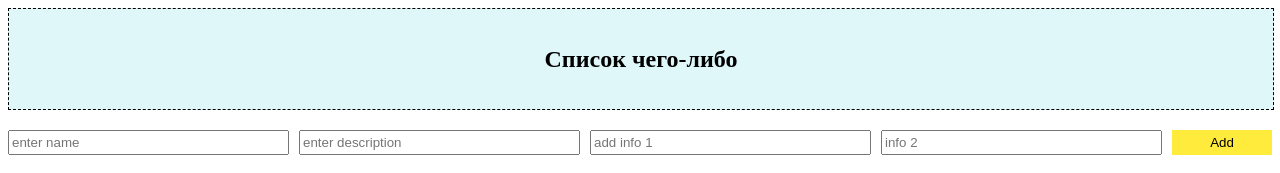
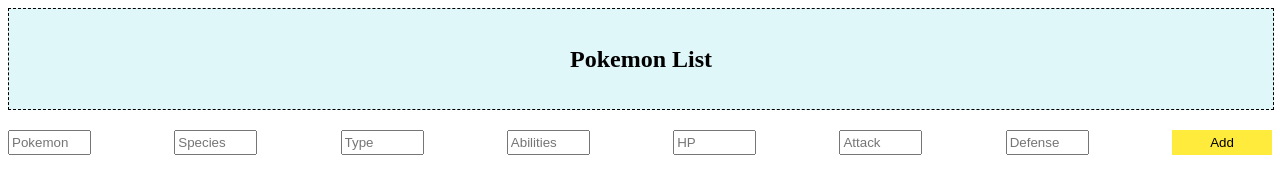
Before and after one commit to lebedev9114/igorlearn, a plain HTML site: page index.html in a window 1280 px wide. Shown: the top 173 px of the page. Drawn offline with Linux system fonts and the light colour scheme.

Commit message:
table grid

```diff
--- a/index.html
+++ b/index.html
@@ -1,6 +1,6 @@
 <!DOCTYPE html>
-<lang="en">
-<head>
+<html lang="en">
+<head></head>
     <meta charset="UTF-8">
     <meta name="viewport" content="width=device-width, initial-scale=1.0">
     <link rel="stylesheet" href="styles.css">
@@ -10,18 +10,21 @@
 <body>
     <main>
         <div class="header">
-            <h2>Список чего-либо</h2>
+            <h2>Pokemon List</h2>
         </div>
 
         <div class="form-container">
-            <input type="text" placeholder="enter name">
-            <input type="text" placeholder="enter description">
-            <input type="text" placeholder="add info 1">
-            <input type="text" placeholder="info 2">
+            <input type="text" class="input-length" id="pokemon" placeholder="Pokemon">
+            <input type="text" class="input-length" id="species" placeholder="Species">
+            <input type="text" class="input-length" id="type" placeholder="Type">
+            <input type="text" class="input-length" id="abilites" placeholder="Abilities">
+            <input type="text" class="input-length" id="hp" placeholder="HP">
+            <input type="text" class="input-length" id="attack" placeholder="Attack">
+            <input type="text" class="input-length" id="defense" placeholder="Defense">
             <button>Add</button>
         </div>
 
-        <div>
+
         <table>
             <thead>
                 <tr>
@@ -88,7 +91,7 @@
                 </tr>
             </tbody>
             </table>
-        </div>
+
 
 
         <div class="actions">
@@ -98,8 +101,7 @@
         </div>
     </main>
 
-
-
+    <script src="script.js"></script>
 </body>
 
 
--- a/styles.css
+++ b/styles.css
@@ -19,7 +19,7 @@ main {
 .form-container {
      display: grid;
      height: 25px;
-     grid-template-columns: 1fr 1fr 1fr 1fr 100px;
+     grid-template-columns: 1fr 1fr 1fr 1fr 1fr 1fr 1fr 100px;
      gap: 10px;
 }
 
@@ -74,3 +74,7 @@ table tr:nth-child(even) {
 .actions .delete {
     background-color: #ef9a9a;
 }
+
+.input-length {
+    width: 75px;
+}
```
Also changed, not shown: main.js (added, +14 -0 lines). Lines whose indentation alone changed are shown as unchanged.
